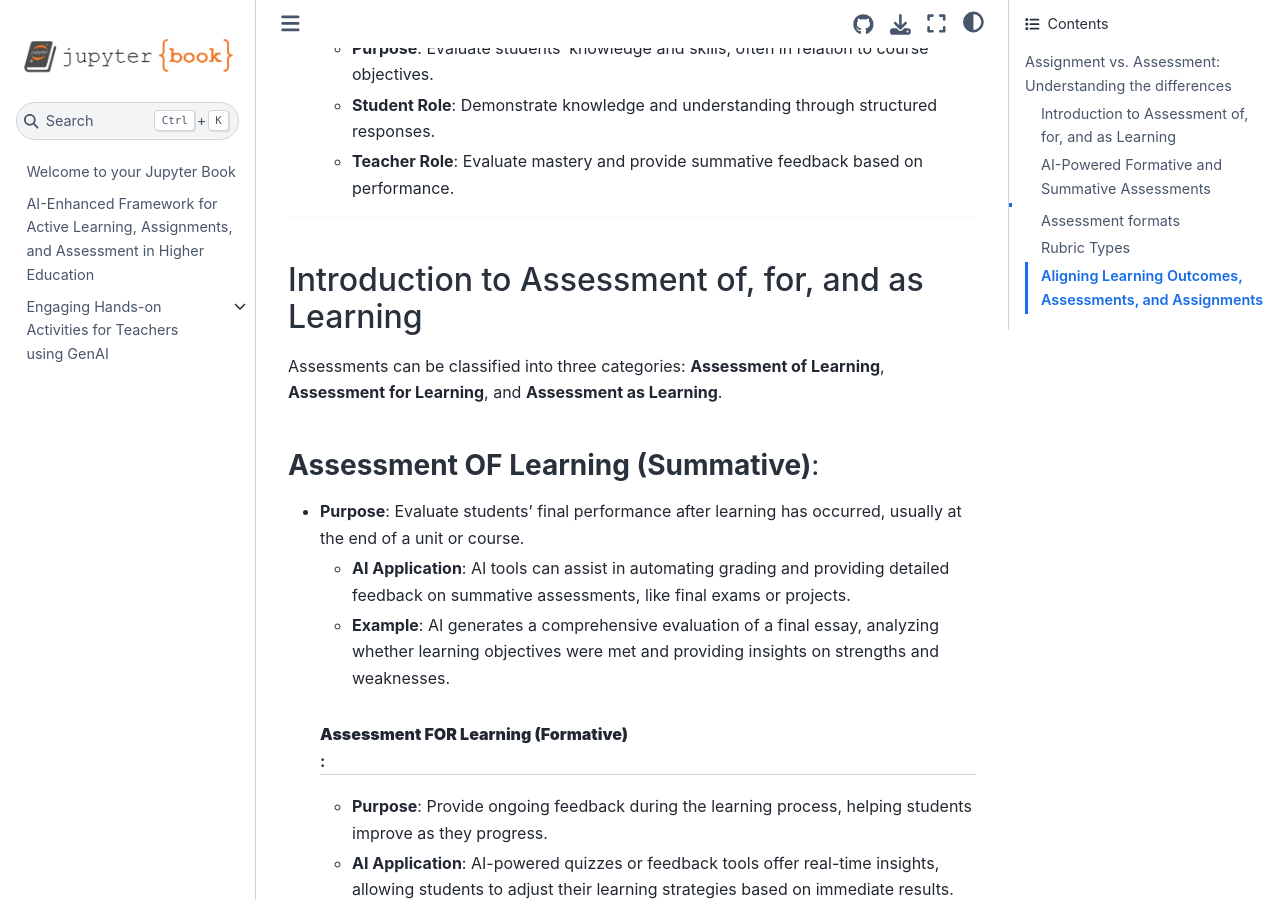
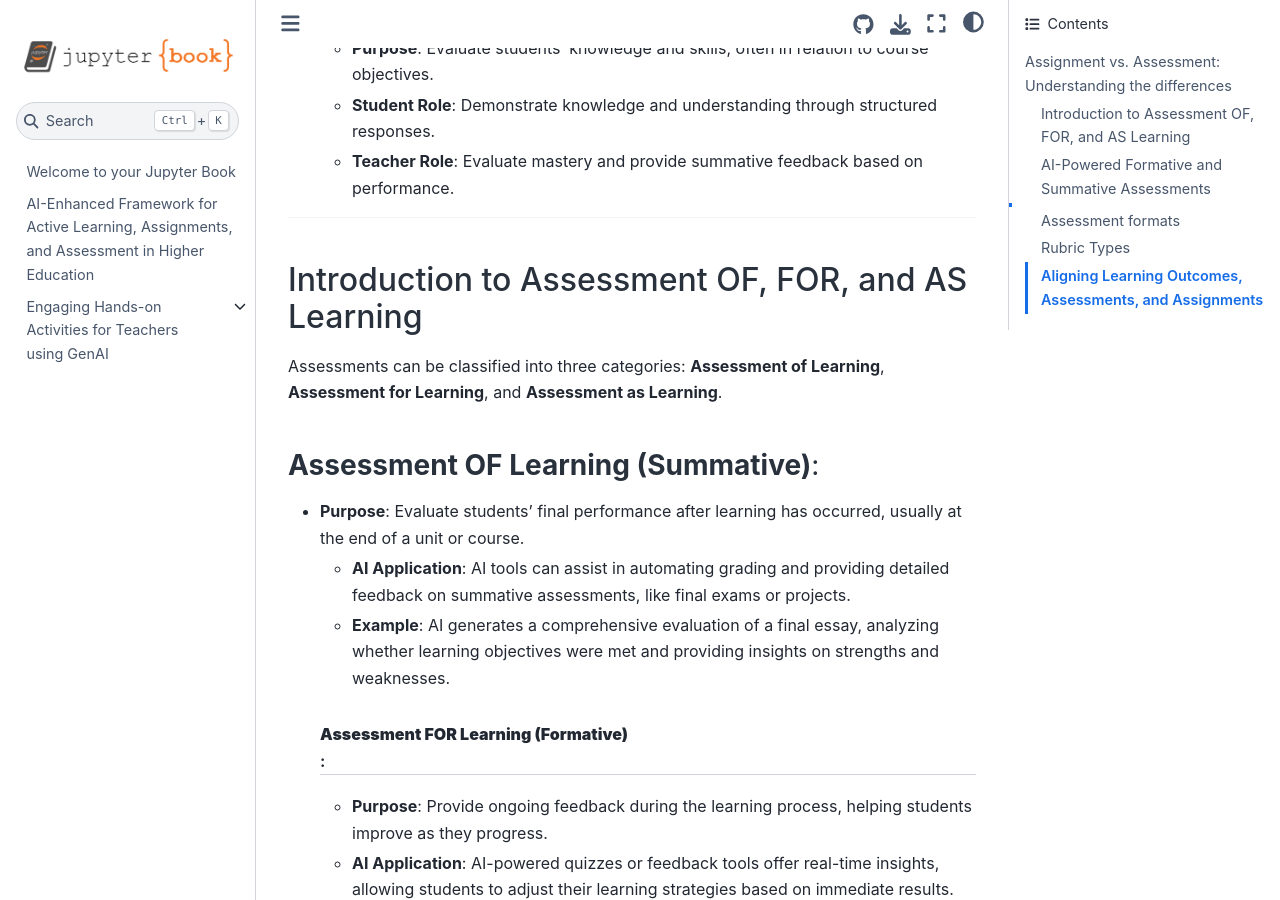
Before and after one commit to uminhodh/teaching-with-ai, a Jupyter Book: the page built from book/chapter1/assignment_vs_assessment.md, in a window 1280 px wide and 900 px high, scrolled down 501 px. Built offline with Jupyter Book 1.0.4 settings and Sphinx 7.4.7 and the Sphinx Book theme 1.1.4, drawn with Linux system fonts in a browser that asks for light colours.

```diff
--- a/book/chapter1/assignment_vs_assessment.md
+++ b/book/chapter1/assignment_vs_assessment.md
@@ -14,7 +14,7 @@ In education, assignments and assessments serve distinct yet complementary purpo
 
 ---
 
-#### Introduction to Assessment of, for, and as Learning
+#### Introduction to Assessment OF, FOR, and AS Learning
 
 Assessments can be classified into three categories: **Assessment of Learning**, **Assessment for Learning**, and **Assessment as Learning**.
 
```
